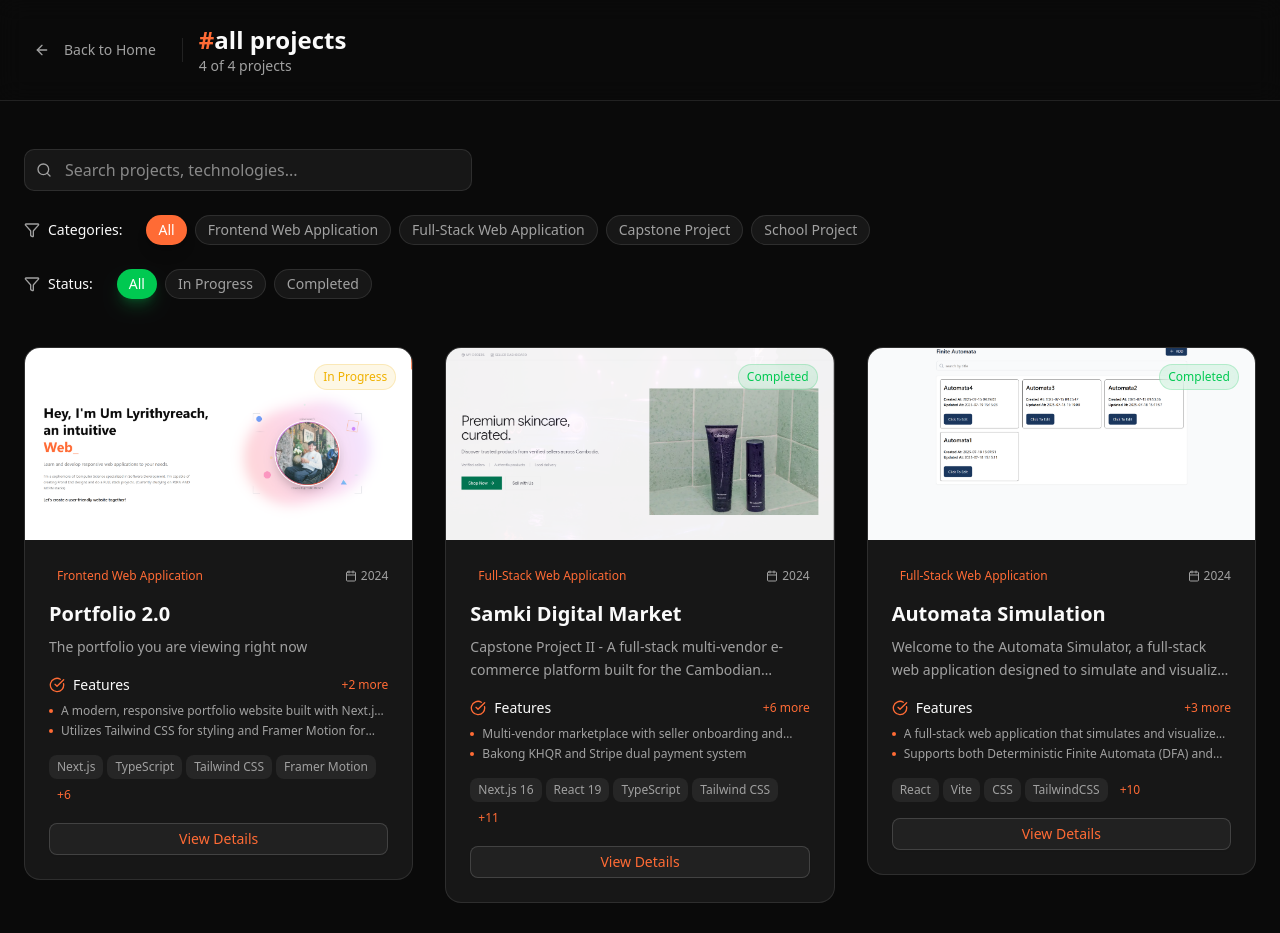
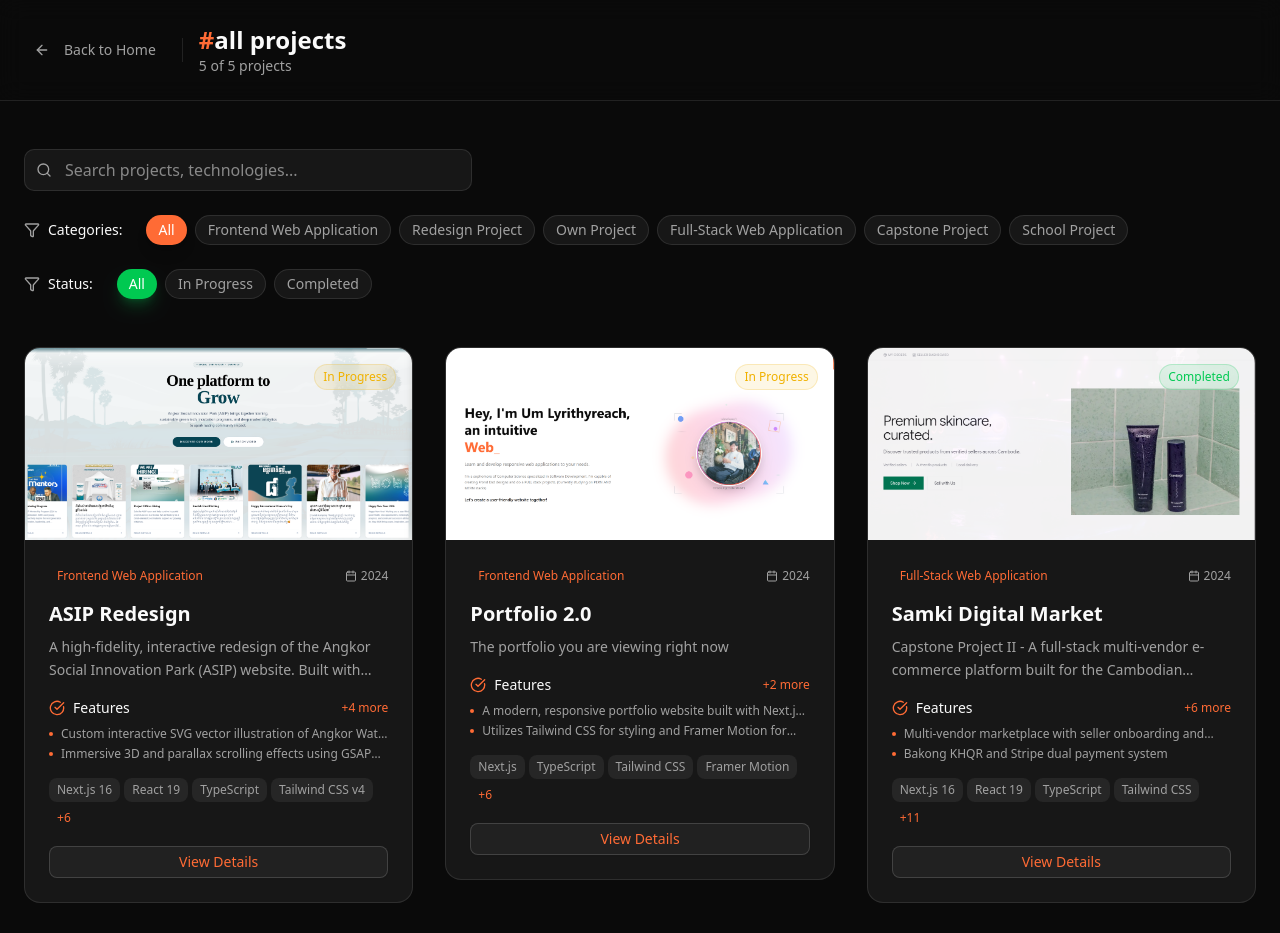
Before and after one commit to UmLyrithyreach/my-portfolio-nextjs, a Next.js app: page /projects in a window 1280 px wide. Shown: the top 933 px of the page. Built offline with nearby package versions, Linux system fonts and the light colour scheme.

Commit message:
feat(portfolio): update ASIP Redesign project details, image, and remove company githubUrl

```diff
--- a/src/data/portfolio.ts
+++ b/src/data/portfolio.ts
@@ -28,6 +28,36 @@ export const achievements: Achievement[] = [
 ]
 
 export const projects: Project[] = [
+  {
+    id: "asip-redesign",
+    title: "ASIP Redesign",
+    description:
+      "A high-fidelity, interactive redesign of the Angkor Social Innovation Park (ASIP) website. Built with premium web animations, the project features smooth scrolling via Lenis, interactive SVG vector illustrations of Angkor Wat, and immersive parallax and swirling image galleries using GSAP and Framer Motion.",
+    image: "/projects/asipredesign.png",
+    technologies: [
+      "Next.js 16",
+      "React 19",
+      "TypeScript",
+      "Tailwind CSS v4",
+      "GSAP",
+      "Framer Motion",
+      "Anime.js",
+      "Lenis Smooth Scroll",
+      "Lucide React",
+      "Playwright"
+    ],
+    category: ["Frontend Web Application", "Redesign Project", "Own Project"],
+    liveUrl: "https://asip-redesign-eyca.vercel.app/",
+    features: [
+      "Custom interactive SVG vector illustration of Angkor Wat with advanced hover states and animations",
+      "Immersive 3D and parallax scrolling effects using GSAP ScrollTrigger",
+      "Orbiting and swirling ribbon-style interactive photo gallery with mouse interaction",
+      "Ultra-smooth and responsive scrolling experience integrated with Lenis",
+      "Clean, responsive, mobile-first design leveraging Tailwind CSS v4 and modern CSS typography",
+      "Robust end-to-end testing and quality assurance written using Playwright"
+    ],
+    status: "In Progress",
+  },
   {
     id: "portfolio-2",
     title: "Portfolio 2.0",
```
Also changed, not shown: public/projects/asipredesign.png (added).
